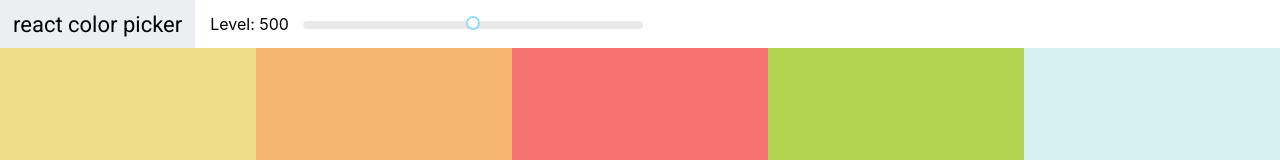
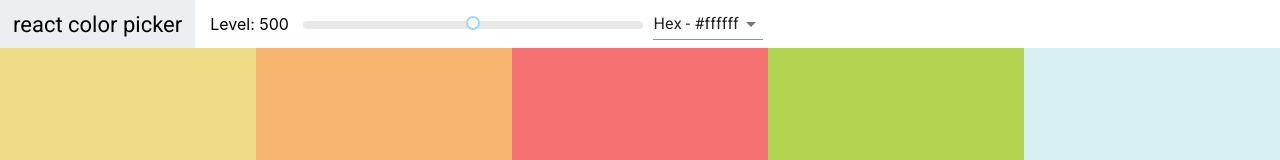
Before and after one commit to CloudBop/boppin-react-colors, a React (Create React App) app: page / in a window 1280 px wide. Shown: the top 160 px of the page. Built offline with nearby package versions, Linux system fonts and the light colour scheme.

Commit message:
Add select and material UI

```diff
--- a/package.json
+++ b/package.json
@@ -3,6 +3,7 @@
   "version": "0.1.0",
   "private": true,
   "dependencies": {
+    "@material-ui/core": "^4.3.2",
     "chroma-js": "^2.0.4",
     "rc-slider": "^8.6.13",
     "react": "^16.9.0",
--- a/src/Components/Navbar.js
+++ b/src/Components/Navbar.js
@@ -1,14 +1,30 @@
 import React, { Component } from 'react';
 import Slider from 'rc-slider';
+import Select from '@material-ui/core/Select';
+import MenuItem from '@material-ui/core/MenuItem';
 import 'rc-slider/assets/index.css';
 import './Navbar.css';
 
 class Navbar extends Component {
+  constructor(props) {
+    super(props);
+    // control input
+    this.state = { format: 'hex' };
+    this.handleChange = this.handleChange.bind(this);
+  }
+  // controlled input
+  handleChange(e) {
+    this.setState({ format: e.target.value });
+    // example of async nature of setState line below may not pass new state
+    // this.props.handleChange(this.state.format);
+    // either pass callback to setState or use below
+    this.props.handleChange(e.target.value);
+  }
   // state = {  }
 
   render() {
     const { level, changeLevel } = this.props;
-    console.log(level);
+    const { format } = this.state;
     return (
       <header className="Navbar">
         <div className="logo">
@@ -20,6 +36,13 @@ class Navbar extends Component {
             <Slider defaultValue={level} min={100} max={900} step={100} onAfterChange={changeLevel} />
           </div>
         </div>
+        <div className="select-container">
+          <Select value={format} onChange={this.handleChange}>
+            <MenuItem value="hex">Hex - #ffffff</MenuItem>
+            <MenuItem value="rgb">rgb - rgb(255,255,255) </MenuItem>
+            <MenuItem value="rgba">rgba - rgba(255,255,255, 1.0) </MenuItem>
+          </Select>
+        </div>
       </header>
     );
   }
--- a/src/Components/Palette.js
+++ b/src/Components/Palette.js
@@ -6,23 +6,26 @@ import './Palette.css';
 class Palette extends Component {
   constructor(props) {
     super(props);
-    this.state = { level: 500 };
+    this.state = { level: 500, format: 'hex' };
     this.changeLevel = this.changeLevel.bind(this);
+    this.changeFormat = this.changeFormat.bind(this);
   }
   changeLevel(newLevel) {
     this.setState({ level: newLevel });
   }
-
+  changeFormat(value) {
+    this.setState({ format: value });
+  }
   render() {
     // create colorboxes
     const { colors } = this.props.palette;
-    const { level } = this.state;
+    const { level, format } = this.state;
 
-    const colorBoxes = colors[level].map(color => <ColorBox background={color.hex} name={color.name} />);
+    const colorBoxes = colors[level].map(color => <ColorBox background={color[format]} name={color.name} />);
 
     return (
       <div className="Palette">
-        <Navbar level={level} changeLevel={this.changeLevel} />
+        <Navbar level={level} changeLevel={this.changeLevel} handleChange={this.changeFormat} />
         <div className="Palette-colors">{colorBoxes}</div>
       </div>
     );
```
Also changed, not shown: 1 other file (tests, documents, lock files or other folders).
